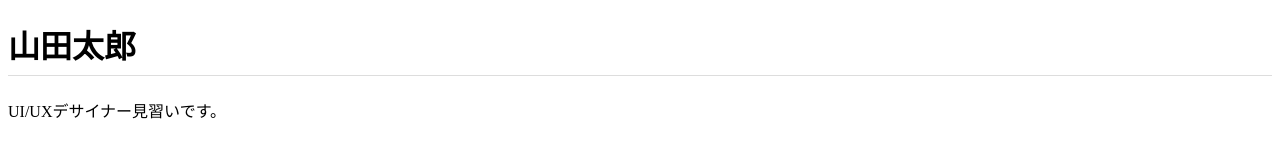
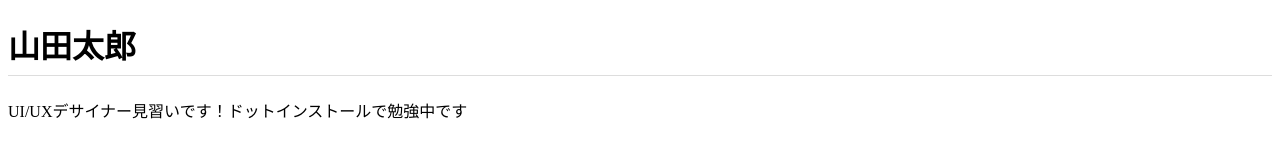
Before and after one commit to laevatein115/laevatein115.github.io, a plain HTML site: page index.html in a window 1280 px wide. Drawn offline with Linux system fonts and the light colour scheme.

Commit message:
Add files via upload

```diff
--- a/index.html
+++ b/index.html
@@ -9,6 +9,6 @@
 </head>
 <body>
   <h1>山田太郎</h1>
-  <p>UI/UXデサイナー見習いです。</p>
+  <p>UI/UXデサイナー見習いです！ドットインストールで勉強中です<p>
 </body>
 </html>
```
